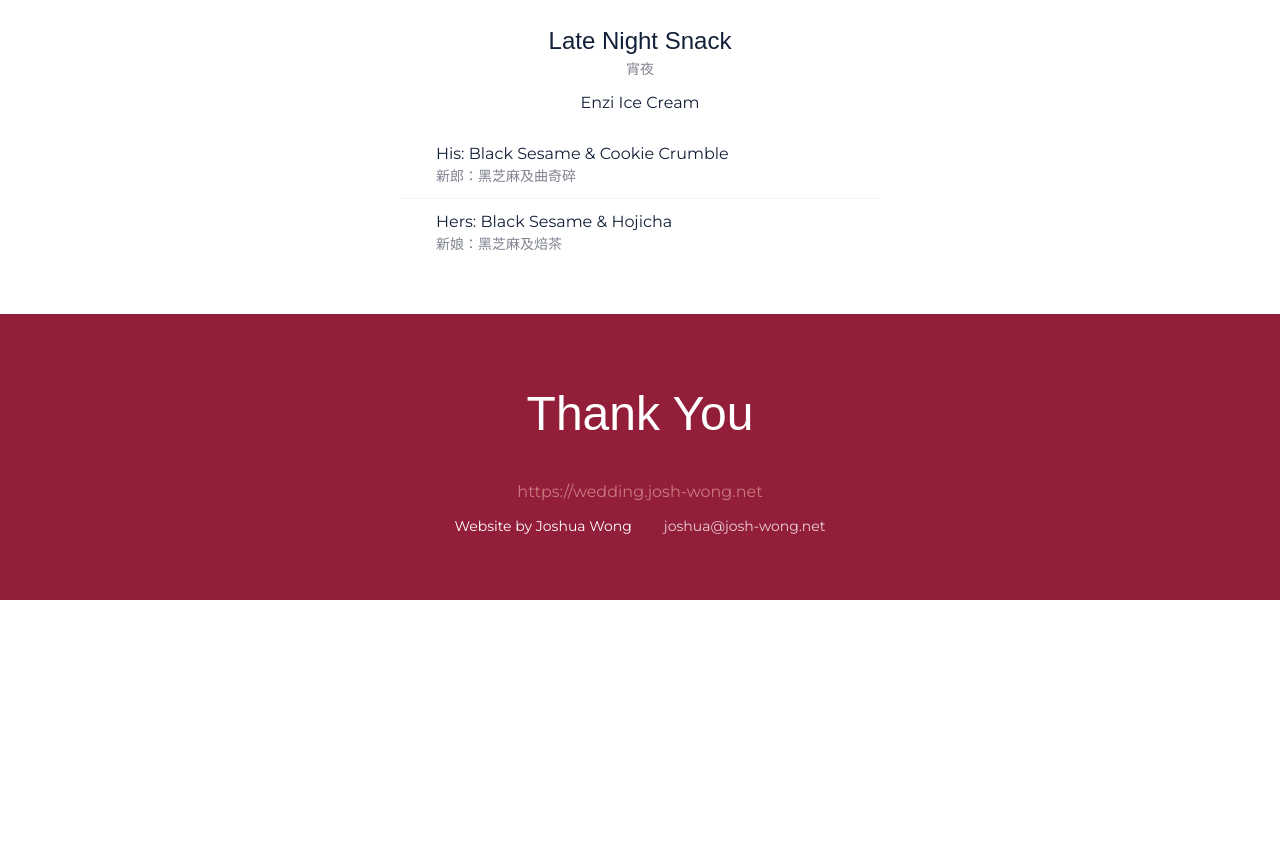
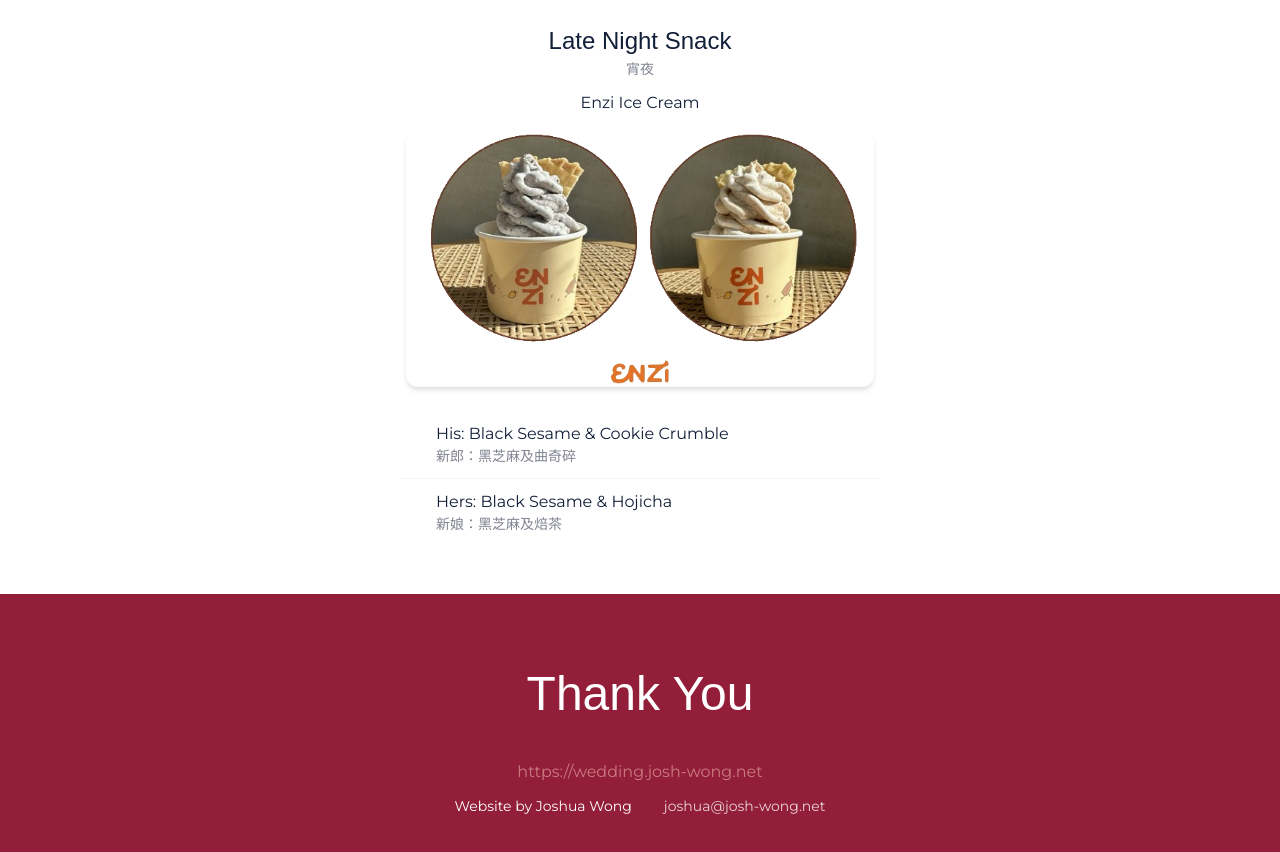
Before and after one commit to joshwong382/wedding, a Next.js app: page / in a window 1280 px wide. Shown: the part 4540-5392 px from the top of the page. Before the commit the page ends 5140 px from the top, so only its background shows below. Built offline with nearby package versions, Linux system fonts and the light colour scheme; a web font is replaced by a local one.

Commit message:
add enzi ice cream image
Signed-off-by: Joshua Wong <joshua@josh-wong.net>

```diff
--- a/src/components/menu-section.tsx
+++ b/src/components/menu-section.tsx
@@ -79,6 +79,13 @@
               {menu.lateNight.subtitle}
             </p>
           </div>
+          {/* eslint-disable-next-line @next/next/no-img-element */}
+          <img
+            src="/images/enzi-ice-cream.png"
+            alt="Enzi Ice Cream"
+            className="mx-auto mb-6 max-h-64 rounded-xl object-cover shadow-md"
+            loading="lazy"
+          />
           <ol className="list-none p-0 m-0">
             {menu.lateNight.courses.map((course, i) => (
               <CourseRow key={`lateNight-${i}`} course={course} />
```
Also changed, not shown: public/images/enzi-ice-cream.jpg (deleted), public/images/enzi-ice-cream.png (added).
